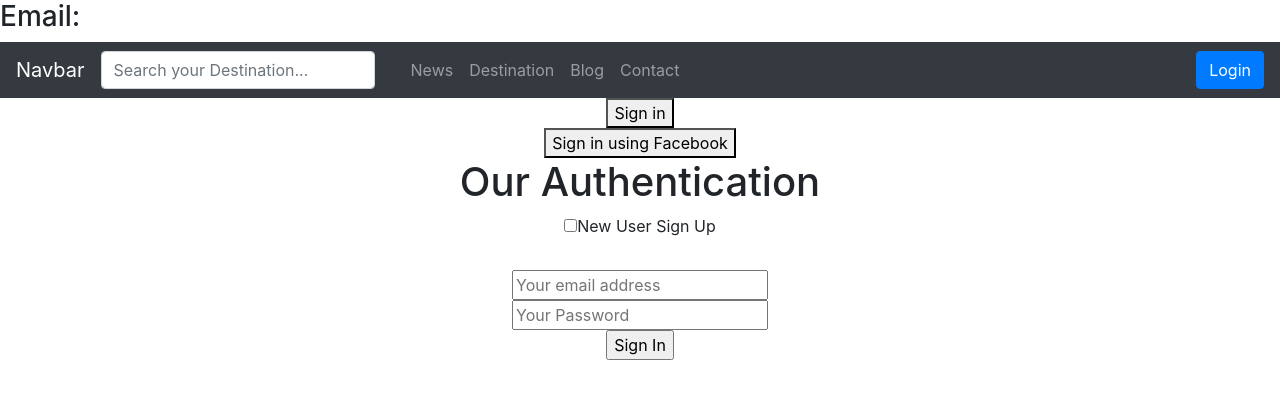
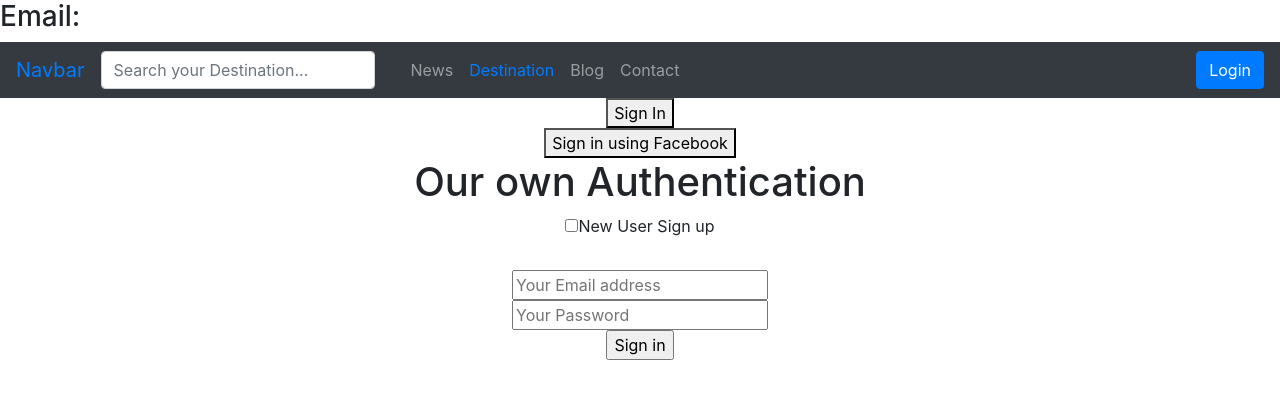
Before and after one commit to nahidkishore/travel-bd, a React (Create React App) app: page /login in a window 1280 px wide. Shown: the top 398 px of the page. Built offline with nearby package versions, Linux system fonts and the light colour scheme.

Commit message:
sign In login code clean up

```diff
--- a/src/components/Header/Header.js
+++ b/src/components/Header/Header.js
@@ -6,14 +6,14 @@ const Header = () => {
   return (
     <div>
       <Navbar bg="dark" variant="dark">
-    <Navbar.Brand href="/home">Navbar</Navbar.Brand>
+    <Navbar.Brand href=""><Link to="/home">Navbar</Link></Navbar.Brand>
     <Form inline>
       <FormControl type="text" placeholder="Search your Destination..." className="mr-sm-2" />
 
     </Form>
     <Nav className="mr-auto nav-header">
       <Nav.Link href="#home">News</Nav.Link>
-      <Nav.Link href="/destination">Destination</Nav.Link>
+      <Nav.Link href="/"><Link to="/destination">Destination</Link> </Nav.Link>
       <Nav.Link href="#pricing">Blog</Nav.Link>
       <Nav.Link href="#">Contact</Nav.Link>
     </Nav>
--- a/src/components/Login/Login.js
+++ b/src/components/Login/Login.js
@@ -1,193 +1,122 @@
-import React, { useContext, useState } from 'react';
-import * as firebase from "firebase/app";
-import "firebase/auth";
-import firebaseConfig from './firebase.config';
+import React, { useState } from 'react';
+import { useContext } from 'react';
 import { UserContext } from '../../App';
+import { useHistory, useLocation } from 'react-router-dom';
+import { initializeLoginFramework, handleGoogleSignIn, handleSignOut, handleFbSignIn, createUserWithEmailAndPassword, signInWithEmailAndPassword } from './LoginManager';
 
 
-firebase.initializeApp(firebaseConfig);
 
 function Login() {
-  const [newUser,setNewUser]=useState(false);
-  const [user,setUser]=useState({
-    isSignedIn:false,
+  const [newUser, setNewUser] = useState(false);
+  const [user, setUser] = useState({
+    isSignedIn: false,
+    name: '',
+    email: '',
+    password: '',
+    photo: ''
+  });
 
-    name:'',
-    email:'',
-     photo:'',
+  initializeLoginFramework();
 
-  });
-  const [loggedInUser,setLoggedInUser]=useContext(UserContext)
-  const provider = new firebase.auth.GoogleAuthProvider();
-  const  fbProvider = new firebase.auth.FacebookAuthProvider();
-  const handleSignIn =()=>{
-    firebase.auth().signInWithPopup(provider)
-    .then(res => {
-       const {displayName,email, photoURL }=res.user;
-       const signedInUser={
-         isSignedIn: true,
-         name: displayName,
-         email: email,
-         photo: photoURL,
+  const [loggedInUser, setLoggedInUser ] = useContext(UserContext);
+  const history = useHistory();
+  const location = useLocation();
+  let { from } = location.state || { from: { pathname: "/" } };
 
-       }
-       setUser(signedInUser);
-      console.log(displayName,email,photoURL);
-      //console.log(res);
-    })
-    .catch(err => {
-      console.log(err);
-      console.log(err.message);
-    })
+  const googleSignIn = () => {
+      handleGoogleSignIn()
+      .then(res => {
+        handleResponse(res, true);
+      })
   }
 
-  const handleFbLogin=() => {
-    firebase.auth().signInWithPopup(fbProvider).then(function(result) {
-      // This gives you a Facebook Access Token. You can use it to access the Facebook API.
-      var token = result.credential.accessToken;
-      // The signed-in user info.
-      var user = result.user;
-      // ...
-    }).catch(function(error) {
-      // Handle Errors here.
-      var errorCode = error.code;
-      var errorMessage = error.message;
-      // The email of the user's account used.
-      var email = error.email;
-      // The firebase.auth.AuthCredential type that was used.
-      var credential = error.credential;
-      // ...
-    });
-  }
-  const handleSignOut=() => {
-    //console.log('sign out clicked');
-    firebase.auth().signOut()
-    .then(res => {
-      const signOutUser={
-        isSignedIn:false,
-        name:'',
-        email:'',
-        photo:'',
-        error:'',
-        success:false,
+  const fbSignIn = () => {
+      handleFbSignIn()
+      .then(res => {
+        handleResponse(res, true);
+      })
 
-      }
-      setUser(signOutUser);
-    })
-    .catch(err =>{
-      console.log(err)
-    })
   }
 
-  const handleBlur=(event) => {
-    //console.log(event.target.name,event.target.value);
-    //debugger;
-    let isFieldValid=true;
-  if(event.target.name ==='email'){
-    isFieldValid=/\S+@\S+\.\S+/.test(event.target.value);
+  const signOut = () => {
+      handleSignOut()
+      .then(res => {
+          handleResponse(res, false);
+      })
+  }
+
+  const handleResponse = (res, redirect) =>{
+    setUser(res);
+    setLoggedInUser(res);
+    if(redirect){
+        history.replace(from);
+    }
+  }
+
+  const handleBlur = (e) => {
+    let isFieldValid = true;
+    if(e.target.name === 'email'){
+      isFieldValid = /\S+@\S+\.\S+/.test(e.target.value);
+    }
+    if(e.target.name === 'password'){
+      const isPasswordValid = e.target.value.length > 6;
+      const passwordHasNumber =  /\d{1}/.test(e.target.value);
+      isFieldValid = isPasswordValid && passwordHasNumber;
+    }
+    if(isFieldValid){
+      const newUserInfo = {...user};
+      newUserInfo[e.target.name] = e.target.value;
+      setUser(newUserInfo);
+    }
+  }
+  const handleSubmit = (e) => {
+    if(newUser && user.email && user.password){
+      createUserWithEmailAndPassword(user.name, user.email, user.password)
+      .then(res => {
+        handleResponse(res, true);
+      })
+    }
+
+    if(!newUser && user.email && user.password){
+      signInWithEmailAndPassword(user.email, user.password)
+      .then(res => {
+        handleResponse(res, true);
+      })
+    }
+    e.preventDefault();
+  }
 
 
-  }
-  if(event.target.name === 'password'){
-    const isPasswordValid =event.target.value.length>6;
-    const passwordHasNumber=/\d{1}/.test(event.target.value);
 
-    isFieldValid= isPasswordValid && passwordHasNumber;
-
-  }
-  if(isFieldValid){
-    const newUserInfo={...user};
-    newUserInfo[event.target.name]=event.target.value;
-    setUser(newUserInfo);
-  }
-
-  }
-  const handleSubmit=(event) => {
-    //console.log(user.email,user.password);
-    if(newUser && user.email && user.password){
-      firebase.auth().createUserWithEmailAndPassword(user.email, user.password)
-      .then(res => {
-        const newUserInfo= {...user};
-        newUserInfo.error='';
-        newUserInfo.success=true;
-        setUser(newUserInfo);
-        //console.log(res);
-        updateUserName(user.name);
-      })
-      .catch(error=> {
-        // Handle Errors here.
-        const newUserInfo= {...user};
-        newUserInfo.error=error.message;
-        newUserInfo.success=false;
-        setUser(newUserInfo);
-        // ...
-      });
-
-    }
-    if(!newUser && user.email && user.password){
-      firebase.auth().signInWithEmailAndPassword(user.email, user.password)
-      .then(res => {
-        const newUserInfo= {...user};
-        newUserInfo.error='';
-        newUserInfo.success=true;
-        setUser(newUserInfo);
-        setLoggedInUser(newUserInfo);
-        console.log('sign in user info', res.user);
-
-      })
-      .catch(error=> {
-        // Handle Errors here.
-            // Handle Errors here.
-            const newUserInfo= {...user};
-            newUserInfo.error=error.message;
-            newUserInfo.success=false;
-            setUser(newUserInfo);
-      });
-    }
-      event.preventDefault();
-  }
-  const updateUserName =name => {
-    const user = firebase.auth().currentUser;
-
-  user.updateProfile({
-  displayName: name
-}).then(function() {
-  console.log('user name updated successfully');
-}).catch(function(error) {
-  // An error happened.
-  console.log(error);
-});
-  }
   return (
-    <div style={{textAlign:'center'}}>
-      {
-        user.isSignedIn ?<button onClick={handleSignOut}>Sign out</button>:<button onClick={handleSignIn}>Sign in</button>
+    <div style={{textAlign: 'center'}}>
+      { user.isSignedIn ? <button onClick={signOut}>Sign Out</button> :
+        <button onClick={googleSignIn}>Sign In</button>
       }
       <br/>
-      <button onClick={handleFbLogin}>Sign in using Facebook</button>
+      <button onClick={fbSignIn}>Sign in using Facebook</button>
       {
         user.isSignedIn && <div>
-          <p>Welcome, {user.name}</p>
-      <p>Your email: {user.email}</p>
-      <img src={user.photo} alt=" "></img>
-          </div>
+          <p>Welcome, {user.name}!</p>
+          <p>Your email: {user.email}</p>
+          <img src={user.photo} alt=""/>
+        </div>
       }
-      <h1>Our Authentication</h1>
-      <input type="checkbox" onChange={()=>setNewUser(!newUser)} name="newUser" id=""/>
-      <label htmlFor="newUser">New User Sign Up</label>
 
-    <form onSubmit={handleSubmit}>
-
-{newUser && <input type="text" name="name" onBlur={handleBlur} placeholder="Your name" />} <br/>
-     <input type="text" name="email"  onBlur={handleBlur} placeholder="Your email address" required/> <br/>
-
-      <input type="password" name="password"  onBlur={handleBlur} id="" placeholder="Your Password" required/> <br/>
-
-     <input type="submit" value={newUser?'Sign Up':'Sign In'}/>
-    </form>
-    <p style={{color: 'red'}}>{user.error}</p>
-  {user.success && <p style={{color: 'green'}}>User {newUser? 'created': 'logged in'} successfully</p>}
-
+      <h1>Our own Authentication</h1>
+      <input type="checkbox" onChange={() => setNewUser(!newUser)} name="newUser" id=""/>
+      <label htmlFor="newUser">New User Sign up</label>
+      <form onSubmit={handleSubmit}>
+        {newUser && <input name="name" type="text" onBlur={handleBlur} placeholder="Your name"/>}
+        <br/>
+        <input type="text" name="email" onBlur={handleBlur} placeholder="Your Email address" required/>
+        <br/>
+        <input type="password" name="password" onBlur={handleBlur} placeholder="Your Password" required/>
+        <br/>
+        <input type="submit" value={newUser ? 'Sign up' : 'Sign in'}/>
+      </form>
+      <p style={{color: 'red'}}>{user.error}</p>
+      { user.success && <p style={{color: 'green'}}>User { newUser ? 'created' : 'Logged In'} successfully</p>}
     </div>
   );
 }
--- /dev/null
+++ b/src/components/Login/LoginManager.js
@@ -0,0 +1,105 @@
+import * as firebase from "firebase/app";
+import "firebase/auth";
+import firebaseConfig from './firebase.config';
+
+export const initializeLoginFramework = () => {
+    if(firebase.apps.length === 0) {
+        firebase.initializeApp(firebaseConfig);
+    }
+}
+
+export const handleGoogleSignIn = () => {
+    const googleProvider = new firebase.auth.GoogleAuthProvider();
+    return firebase.auth().signInWithPopup(googleProvider)
+    .then(res => {
+      const {displayName, photoURL, email} = res.user;
+      const signedInUser = {
+        isSignedIn: true,
+        name: displayName,
+        email: email,
+        photo: photoURL,
+        success: true
+      };
+      return signedInUser;
+    })
+    .catch(err => {
+      console.log(err);
+      console.log(err.message);
+    })
+  }
+
+  export const handleFbSignIn = () => {
+    const fbProvider = new firebase.auth.FacebookAuthProvider();
+    return firebase.auth().signInWithPopup(fbProvider).then(function(result) {
+      var token = result.credential.accessToken;
+      var user = result.user;
+      user.success = true;
+      return user;
+    }).catch(function(error) {
+      var errorCode = error.code;
+      var errorMessage = error.message;
+      console.log(errorCode, errorMessage)
+    });
+  }
+
+  export const handleSignOut = () => {
+    return firebase.auth().signOut()
+    .then(res => {
+      const signedOutUser = {
+        isSignedIn: false,
+        name: '',
+        email: '',
+        photo: '',
+        error: '',
+        success: false
+      }
+      return signedOutUser;
+    }).catch(err => {
+      // An error happened.
+    });
+  }
+
+ export const createUserWithEmailAndPassword = (name, email, password) => {
+    return firebase.auth().createUserWithEmailAndPassword(email, password)
+    .then( res => {
+      const newUserInfo = res.user;
+      newUserInfo.error = '';
+      newUserInfo.success = true;
+      updateUserName(name);
+      return newUserInfo;
+    })
+    .catch( error => {
+      const newUserInfo = {};
+      newUserInfo.error = error.message;
+      newUserInfo.success = false;
+      return newUserInfo;
+    });
+ }
+
+ export const signInWithEmailAndPassword = (email, password) =>{
+    return firebase.auth().signInWithEmailAndPassword(email, password)
+    .then(res => {
+      const newUserInfo = res.user;
+      newUserInfo.error = '';
+      newUserInfo.success = true;
+      return newUserInfo;
+    })
+    .catch(function(error) {
+      const newUserInfo = {};
+      newUserInfo.error = error.message;
+      newUserInfo.success = false;
+      return newUserInfo;
+    });
+ }
+
+ const updateUserName = name =>{
+    const user = firebase.auth().currentUser;
+
+    user.updateProfile({
+      displayName: name
+    }).then(function() {
+      console.log('user name updated successfully')
+    }).catch(function(error) {
+      console.log(error)
+    });
+  }
```
